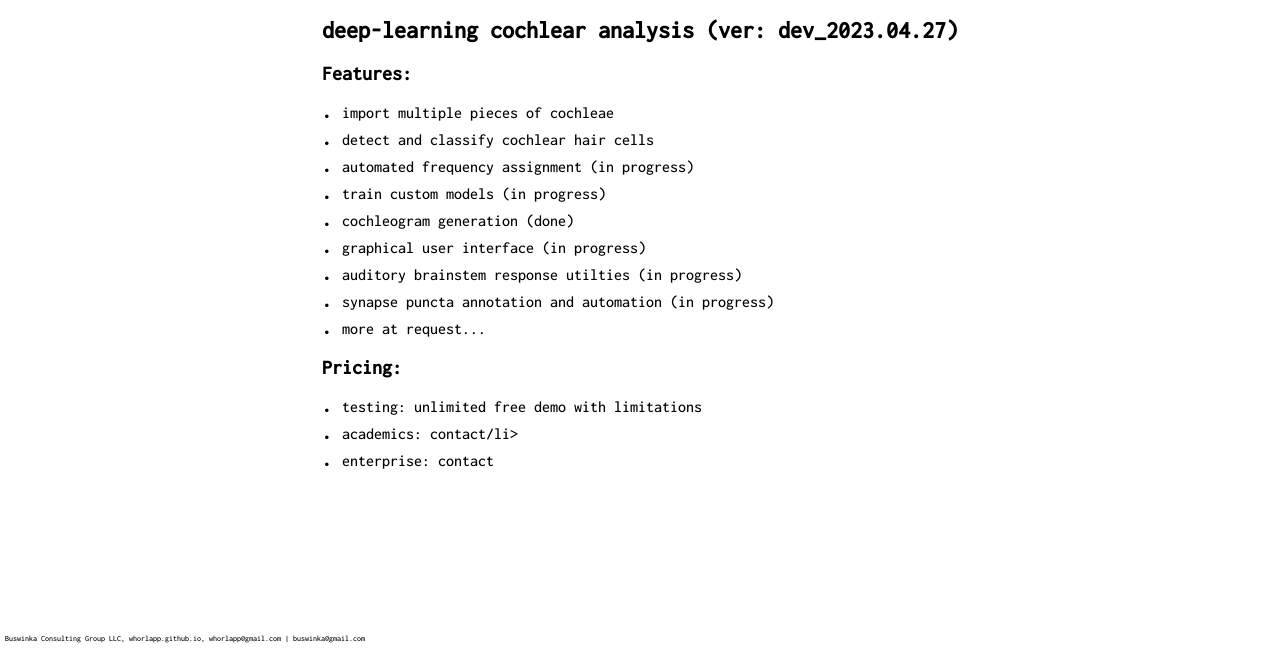
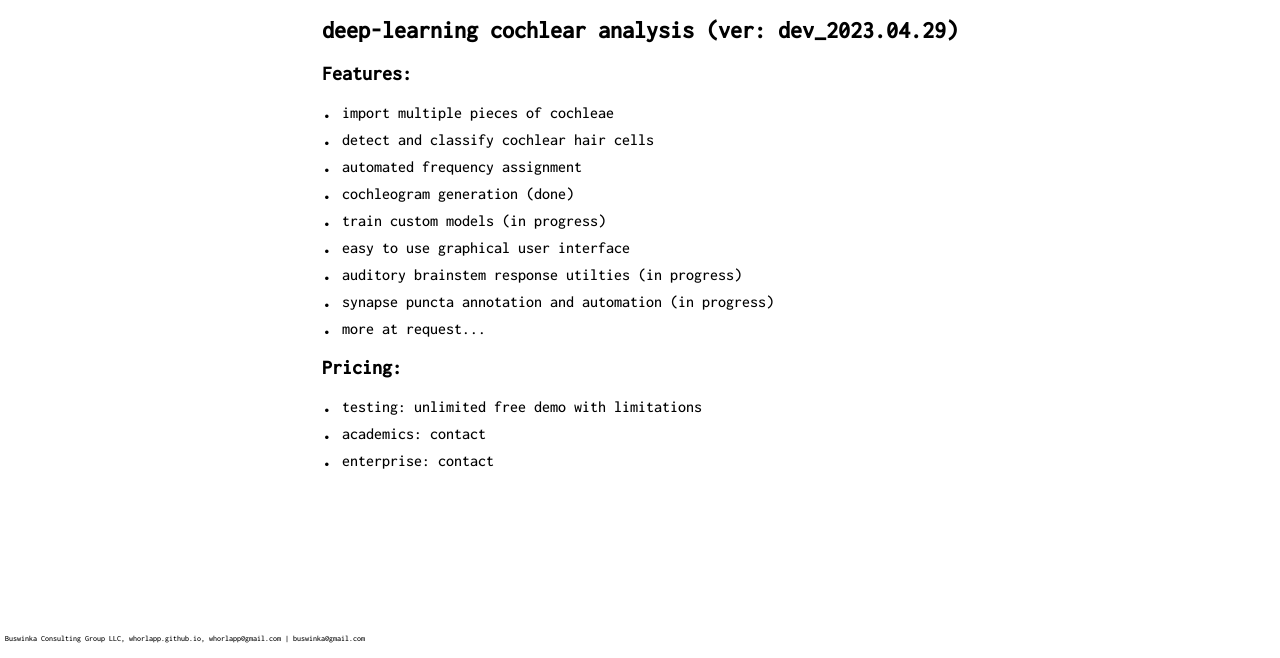
Before and after one commit to whorlapp/whorlapp.github.io, a website: page index.html in a window 1280 px wide. Shown: the part 142-800 px from the top of the page. Drawn offline with Linux system fonts and the light colour scheme.

Commit message:
Added an image and updated feature list

```diff
--- a/index.html
+++ b/index.html
@@ -101,16 +101,16 @@
 
 <div class="container">
   <h1>whorl</h1>
-  <h2>deep-learning cochlear analysis (ver: dev_2023.04.27)</h2>
+  <h2>deep-learning cochlear analysis (ver: dev_2023.04.29)</h2>
 
   <h3>Features:</h3>
   <ul>
     <li>import multiple pieces of cochleae</li>
     <li>detect and classify cochlear hair cells</li>
-    <li>automated frequency assignment (in progress)</li>
+    <li>automated frequency assignment</li>
+    <li>cochleogram generation (done)</li>
     <li>train custom models (in progress)</li>
-    <li>cochleogram generation (done)</li>
-    <li>graphical user interface (in progress)</li>
+    <li>easy to use graphical user interface</li>
     <li>auditory brainstem response utilties (in progress)</li>
     <li>synapse puncta annotation and automation (in progress)</li>
     <li>more at request...</li>
@@ -118,7 +118,7 @@
   <h3>Pricing:</h3>
   <ul>
     <li>testing: unlimited free demo with limitations</li>
-    <li>academics: contact/li>
+    <li>academics: contact</li>
     <li>enterprise: contact</li>
   </ul>
   <p class="info">
```
Also changed, not shown: demo.html (+2 -0 lines), 1 other file.
